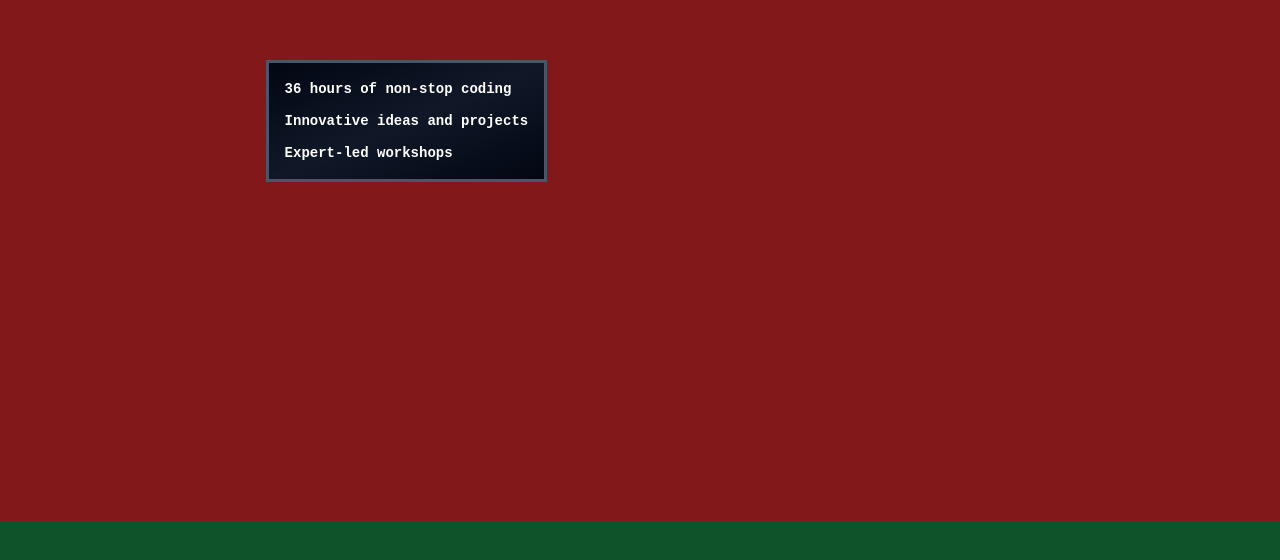
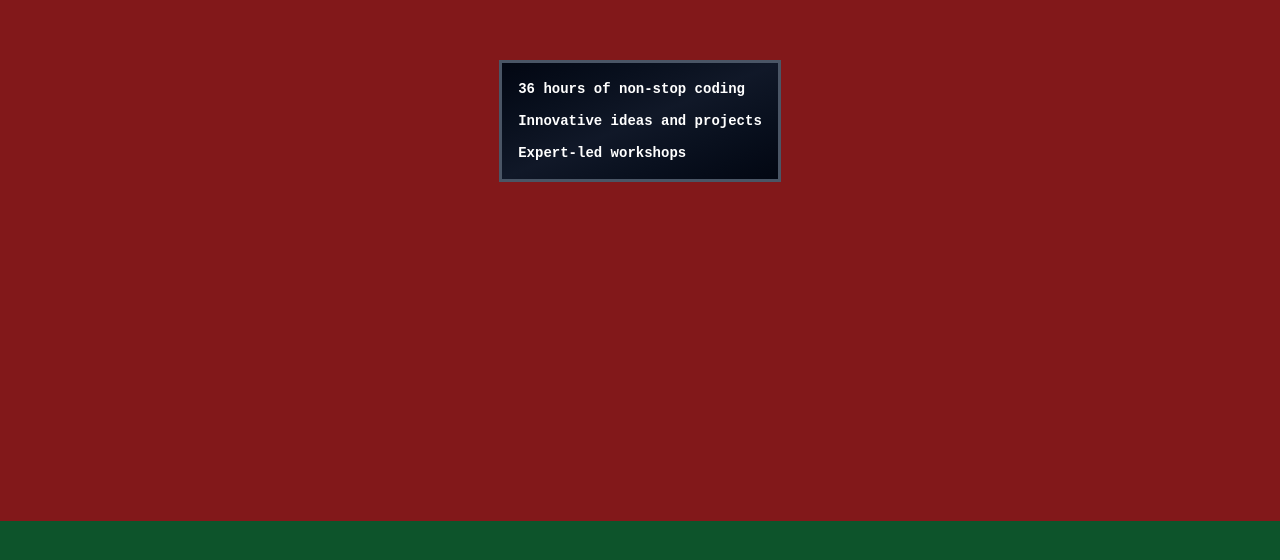
Before and after one commit to Valx01P/sharkbyte-example-web-ui, a Next.js app: page / in a window 1280 px wide. Shown: the part 1079-1639 px from the top of the page. Built offline with nearby package versions, Linux system fonts and the light colour scheme.

Commit message:
Updating Statistics.jsx
Clearing out unnecessary formatting and beginning to alter the size of the box.

```diff
--- a/app/sections/Statistics.jsx
+++ b/app/sections/Statistics.jsx
@@ -4,20 +4,11 @@ import Image from 'next/image'
 const Statistics = () =>
 {
 
-    {/* Draw the following statistics in a pixel art style */}
+    {/* Draw the following statistics in a pixel art style on-screen */}
     return (
 
-        <section id = "statistics" className = "w-screen h-screen flex items-center justify-center relative overflow-hidden bg-red-900">
+        <section id = "statistics" className = "w-screen h-screen flex items-center justify-center relative overflow-hidden pixel-bg-statistics bg-red-900">
         {/* later add pixel-bg-statistics for background */}
-
-        {/* Content Container */}
-        <div className = "flex justify-around items-center w-full flex-row-reverse">
-
-            {/* Left Side */}
-            <div />
-
-            {/* Right Side - Statistics */}
-            <div className = "px-8">
 
             {/* Content */}
             <div className="bg-gradient-to-br from-gray-950 via-gray-900 to-gray-950 text-white p-6 border-3 border-gray-600 pixel-shadow max-[1350px]:text-sm max-[650px]:text-xs max-[1350px]:p-4 max-[650px]:p-3">
@@ -32,10 +23,6 @@ const Statistics = () =>
 
             </div>
 
-            </div>
-
-        </div>
-
     </section>
 
     )
```
Lines whose indentation alone changed are shown as unchanged.
